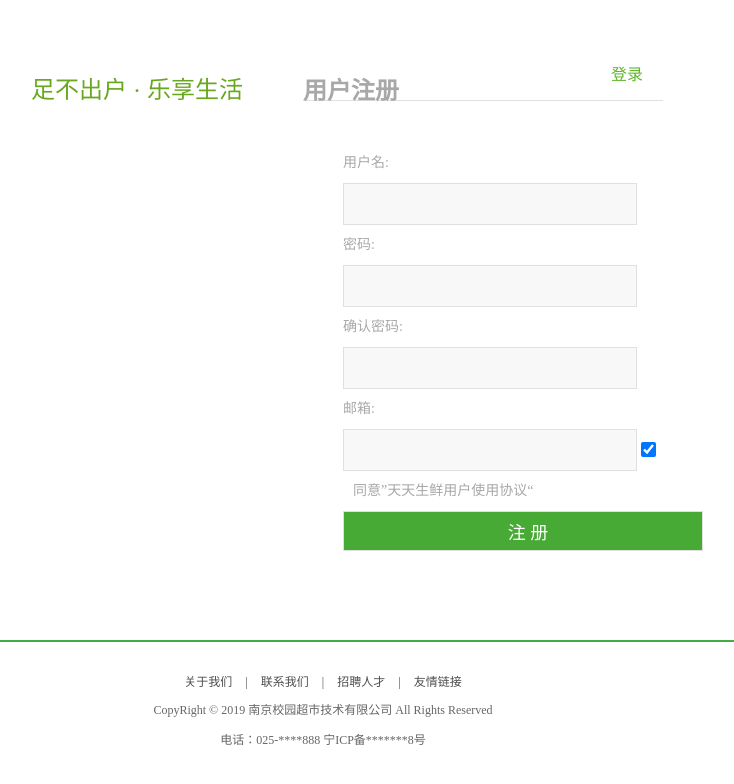
After one commit to Kevin234-li/campus_supermarket, a Django app: template templates/register.html in a window 1280 px wide. The commit adds this page. Shown: the top 784 px of the page, without its empty margins (317-1051 px from the left). Run offline with Django 3.2, Linux system fonts and the light colour scheme; the template is opened without the code that fills it, so the values that code supplies are empty.

Commit message:
user "login" and "register" function finished

```diff
--- a/campus_supermarket/urls.py
+++ b/campus_supermarket/urls.py
@@ -20,6 +20,7 @@ urlpatterns = [
     url(r'^admin/', include('admin.urls', namespace='admin')),
     url(r'^user/', include('user.urls', namespace='user')),
     url(r'^order/', include('order.urls', namespace='order')),
+    url(r'^goods/', include('goods.urls', namespace='goods')),
     url(r'index/', views.index),
     url(r'', views.index)
 ]
--- a/goods/urls.py
+++ b/goods/urls.py
@@ -5,5 +5,7 @@ from goods import views
 app_name = 'goods'
 
 urlpatterns = [
-    url('/', views.index)
+    url(r'/', views.index,name='index'),
+    url(r'^index/', views.index, name='index')
+
 ]
--- a/static/css/main.css
+++ b/static/css/main.css
@@ -31,3 +31,64 @@ li .ice{background:url(../images/icons.png) 28px -220px no-repeat;}
 .foot_link a:hover{color:#ff8800}
 .foot_link span{padding:0 10px}
 .footer p{text-align:center; margin-top:10px;}
+
+/* 注册页面 */
+.register_con{
+	width:700px;
+	height:560px;
+	margin:50px auto 0;
+	/*background:url(../images/interval_line.png) 300px top no-repeat;*/
+}
+
+.l_con{width:300px;}
+.reg_logo{width:200px;height:76px;float:right;margin-right:30px;}
+.reg_slogan{width:300px;height:30px;float:right;text-align:right;font-size:24px;color:#69a81e;margin:20px 30px 0 0;}
+.reg_banner{width:251px;height:329px;;float:right; margin:20px 10px 0 0;opacity:0.5}
+
+
+.r_con{width:400px;}
+.reg_title{width:360px;height:50px;float:left;margin-left:30px;border-bottom:1px solid #e0e0e0}
+.reg_title h1{height:50px;line-height:50px;float:left;font-size:24px;color:#a8a8a8;font-weight:bold;}
+.reg_title a{float:right;height:20px;line-height:20px;font-size:16px;color:#5fb42a;padding-right:20px;margin-top:15px}
+
+.reg_form{width:360px;margin:30px 0 0 30px;float:left;position:relative;}
+.reg_form li{height:70px;}
+.reg_form li label{width:70px;height:40px;line-height:40px;float:left;font-size:14px;color:#a8a8a8}
+.reg_form li input{width:288px;height:38px;border:1px solid #e0e0e0;float:left;outline:none;text-indent:10px;background-color:#f8f8f8}
+.reg_form li.agreement input{width:15px;height:15px;float:left;margin-top:13px}
+.reg_form li.agreement label{width:300px;float:left;margin-left:10px;}
+.reg_form li.reg_sub input{width:360px;height:40px;background-color:#47aa34;font-size:18px;color:#fff;font-family:'Microsoft Yahei';cursor:pointer;}
+.reg_form li .error_tip{float:left;height:30px;line-height:30px;margin-left:70px;color:#e62e2e;display:none;}
+.reg_form li .error_tip2{float:left;height:20px;line-height:20px;color:#e62e2e;display:none;}
+
+/* 登录页 */
+.login_top{width:960px;height:130px;margin:0 auto;}
+.login_logo{display:block;width:193px;height:76px;margin-top:30px;}
+.login_form_bg{height:480px;background-color:#518e17}
+.no-mp{margin-top:0px;}
+.login_form_wrap{width:960px;height:480px;margin:0 auto;}
+.login_banner{width:381px;height:322px;background:url(../images/login_banner.png) no-repeat;margin-top:90px;}
+.slogan{width:40px;height:300px;font-size:30px;color:#f0f9e8;text-align:center;line-height:36px;margin:80px 0 0 120px}
+.login_form{width:368px;height:378px;border:1px solid #c6c6c5;background-color:#fff; margin-top:50px;}
+
+.login_title{height:60px;width:308px;margin:10px auto;border-bottom:1px solid #e0e0e0;}
+
+.login_title h1{font-size:24px;height:60px;line-height:60px;color:#a8a8a8;float:left;font-weight:bold;margin-left:44px;}
+.login_title a{width:100px;height:20px;display:block;font-size:16px;color:#5fb42a;text-indent:26px;background:url(../images/icons02.png) left 5px no-repeat;float:left;margin:20px 0 0 36px}
+
+.form_input{width:308px;height:250px;margin:20px auto;position:relative;}
+.name_input,.pass_input{width:306px;height:36px;border:1px solid #e0e0e0;background:url(../images/icons02.png) 280px -41px no-repeat #f8f8f8;outline:none;font-size:14px;text-indent:10px;position: absolute;left:0;top:0}
+.pass_input{top:65px;background-position:280px -95px;}
+
+.user_error,.pwd_error{color:#f00;position:absolute;left:0;top:43px;display:none}
+
+.pwd_error{top:110px;}
+
+.more_input{position:absolute;left:0;top:130px;width:100%}
+
+.more_input input{float:left;margin-top:2px;}
+.more_input label{float:left;margin-left:10px;}
+.more_input a{float:right;color:#666}
+.more_input a:hover{color:#ff8800}
+
+.input_submit{width:100%;height:40px;position:absolute;left:0;top:180px;background-color:#47aa34;color:#fff;font-size:22px;border:0px;font-family:'Microsoft Yahei';cursor:pointer;}
--- /dev/null
+++ b/templates/base_user.html
@@ -0,0 +1,36 @@
+<!DOCTYPE html PUBLIC "-//W3C//DTD XHTML 1.0 Transitional//EN" "http://www.w3.org/TR/xhtml1/DTD/xhtml1-transitional.dtd">
+<html xmlns="http://www.w3.org/1999/xhtml" xml:lang="en">
+
+{% load static %}
+<head>
+	<meta http-equiv="Content-Type" content="text/html;charset=UTF-8">
+	<title>
+		{% block title %}{% endblock %}
+	</title>
+    <meta charset="UTF-8">
+    <link rel="stylesheet" type="text/css" href="/static/css/main.css">
+    <link rel="stylesheet" type="text/css" href="/static/css/reset.css">
+</head>
+
+<body>
+
+	{% block content %}{% endblock %}
+
+    <div class="footer" style="clear: both">
+		<div class="foot_link">
+			<a href="#">关于我们</a>
+			<span>|</span>
+			<a href="#">联系我们</a>
+			<span>|</span>
+			<a href="#">招聘人才</a>
+			<span>|</span>
+			<a href="#">友情链接</a>
+		</div>
+		<p>CopyRight © 2019 南京校园超市技术有限公司 All Rights Reserved</p>
+		<p>电话：025-****888    宁ICP备*******8号</p>
+	</div>
+
+{% block extJS %}{% endblock %}
+
+</body>
+</html>
--- a/templates/index.html
+++ b/templates/index.html
@@ -1,4 +1,5 @@
 {% extends 'base.html' %}
+{% load static %}
 {% block content %}
         <div class="navbar">
 		<div class="navbar_con">
--- /dev/null
+++ b/templates/register.html
@@ -0,0 +1,59 @@
+{% extends 'base_user.html' %}
+
+{% load static %}
+{% block title %}校园超市-注册{% endblock %}
+
+{% block content %}
+	<div class="register_con">
+		<div class="l_con fl">
+{#			<a class="reg_logo"><img src="{% static '/images/logo.png' %}"></a>#}
+			<div class="reg_slogan">足不出户  ·  乐享生活</div>
+			<div class="reg_banner"></div>
+		</div>
+
+		<div class="r_con fr">
+			<div class="reg_title clearfix">
+				<h1>用户注册</h1>
+				<a href="{% url 'user:login' %}">登录</a>
+			</div>
+			<div class="reg_form clearfix">
+
+				<form method="post" action="">
+					{% csrf_token %}
+				<ul>
+					<li>
+						<label>用户名:</label>
+						<input type="text" name="user_name" id="user_name">
+						<span class="error_tip">提示信息</span>
+					</li>
+					<li>
+						<label>密码:</label>
+						<input type="password" name="pwd" id="pwd">
+						<span class="error_tip">提示信息</span>
+					</li>
+					<li>
+						<label>确认密码:</label>
+						<input type="password" name="cpwd" id="cpwd">
+						<span class="error_tip">提示信息</span>
+					</li>
+					<li>
+						<label>邮箱:</label>
+						<input type="text" name="email" id="email">
+						<span class="error_tip"></span>
+					</li>
+					<li class="agreement">
+						<input type="checkbox" name="allow" id="allow" checked="checked">
+						<label>同意”天天生鲜用户使用协议“</label>
+						<span class="error_tip2">提示信息</span>
+					</li>
+					{{ msg }}
+					<li class="reg_sub">
+						<input type="submit" value="注 册" name="">
+					</li>
+				</ul>
+				</form>
+
+			</div>
+		</div>
+	</div>
+{% endblock %}
```
Also changed, not shown: templates/login.html (added, +40 -0 lines), user/views.py (+50 -4 lines).
